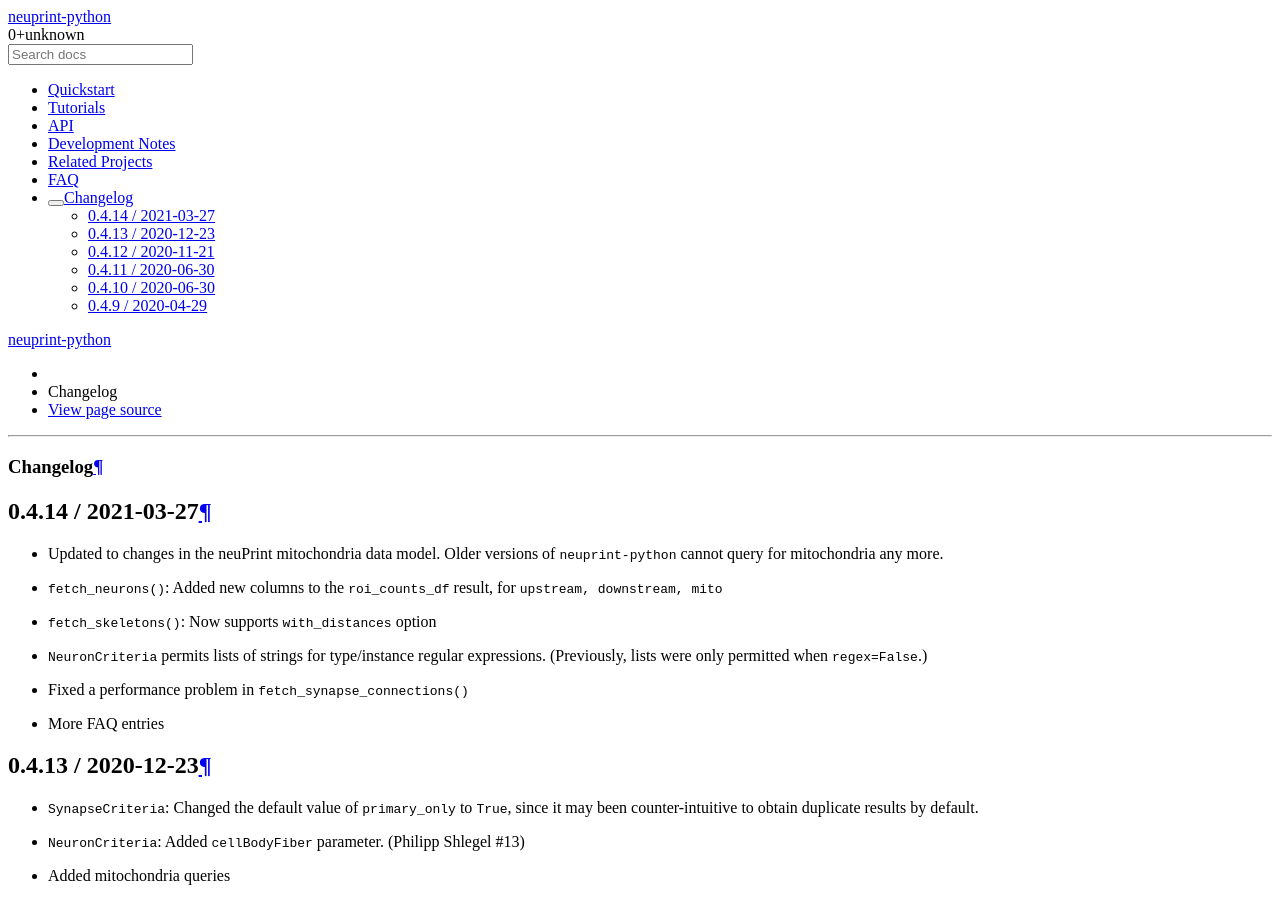
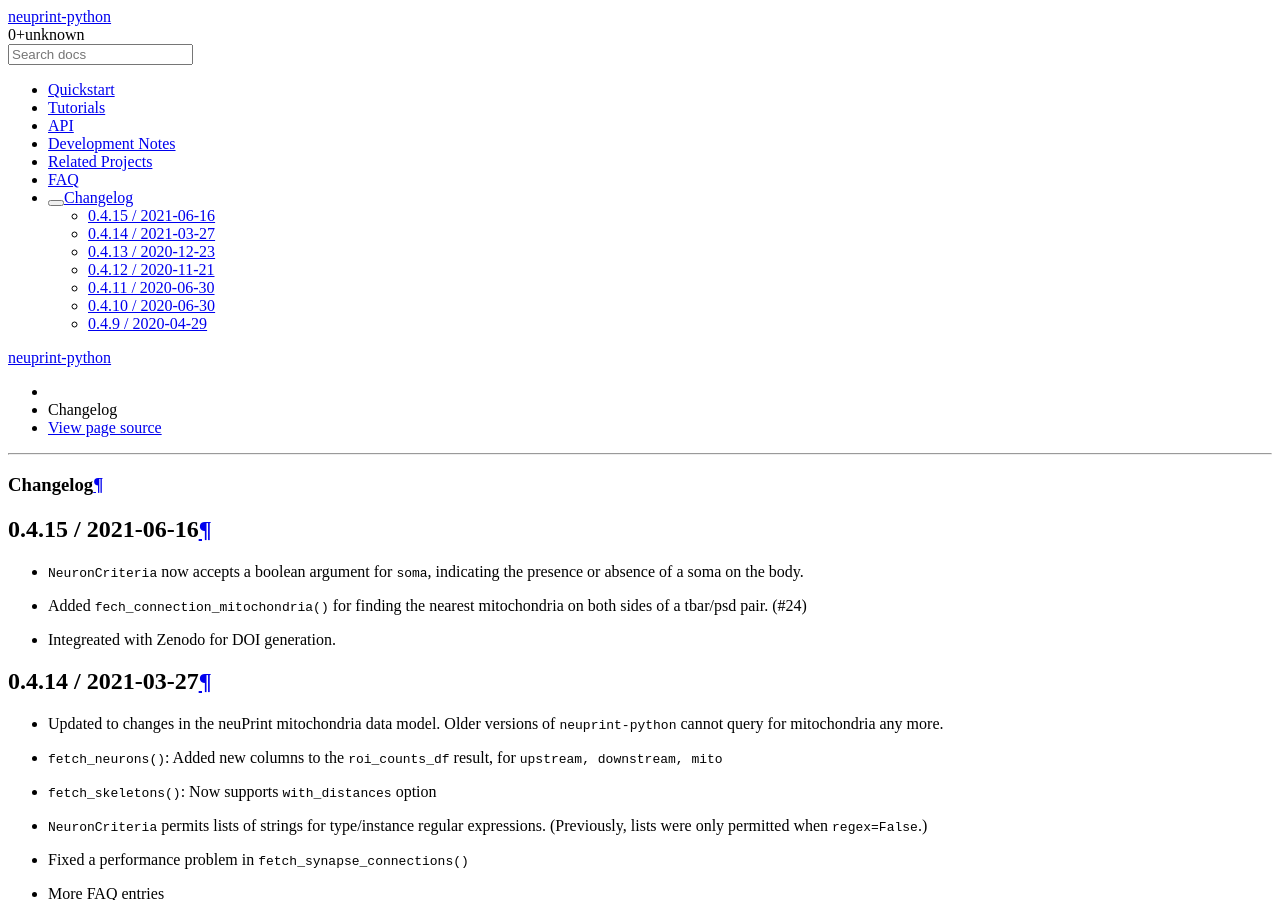
Before and after one commit to connectome-neuprint/neuprint-python, a Sphinx documentation site: the page built from docs/source/changelog.rst, in a window 1280 px wide and 900 px high. Built offline with Sphinx 7.4.7 and the Read the Docs theme 2.0.0, drawn with Linux system fonts in a browser that asks for light colours; pages that are not in the unit, such as notebooks, are missing from menus.

Commit message:
Update changelog

```diff
--- a/docs/source/changelog.rst
+++ b/docs/source/changelog.rst
@@ -1,5 +1,11 @@
 Changelog
 =========
+
+0.4.15 / 2021-06-16
+-------------------
+- ``NeuronCriteria`` now accepts a boolean argument for ``soma``, indicating the presence or absence of a soma on the body.
+- Added ``fech_connection_mitochondria()`` for finding the nearest mitochondria on both sides of a tbar/psd pair. (#24)
+- Integreated with Zenodo for DOI generation.
 
 0.4.14 / 2021-03-27
 -------------------
```
